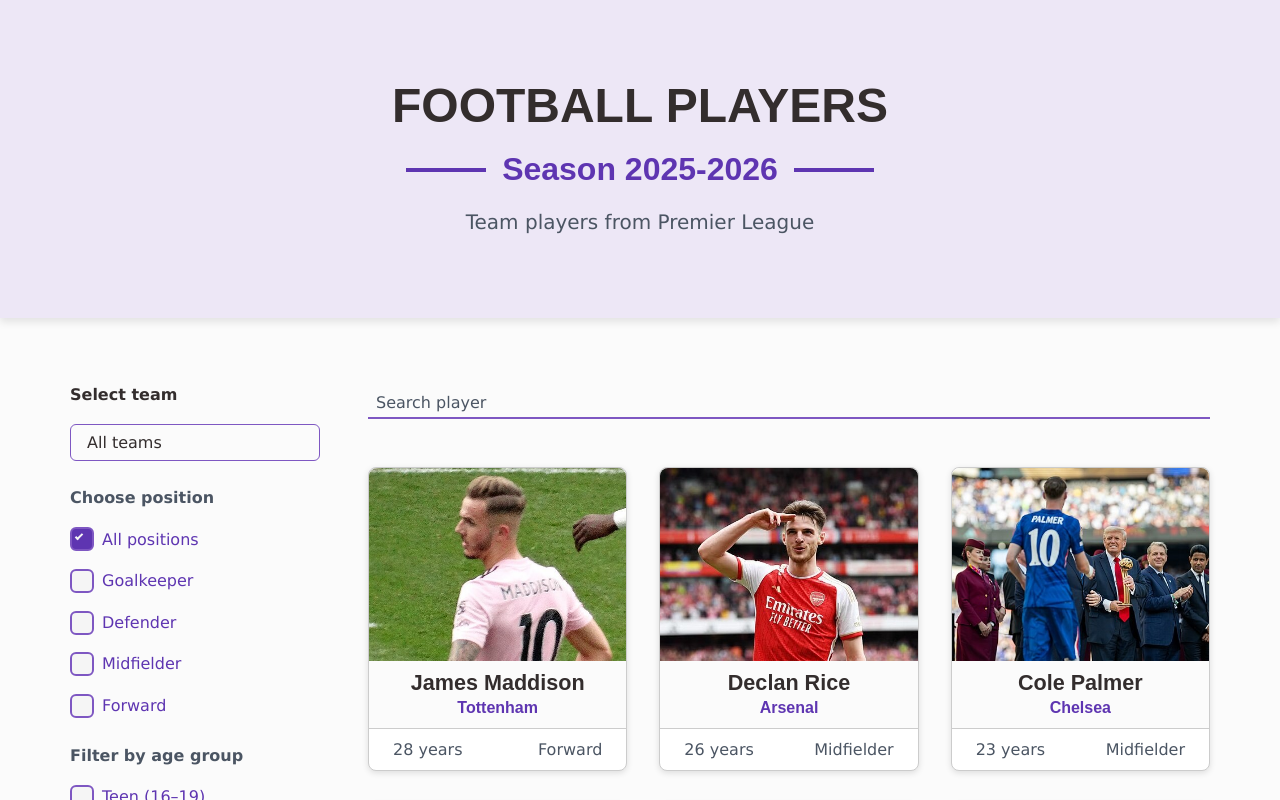
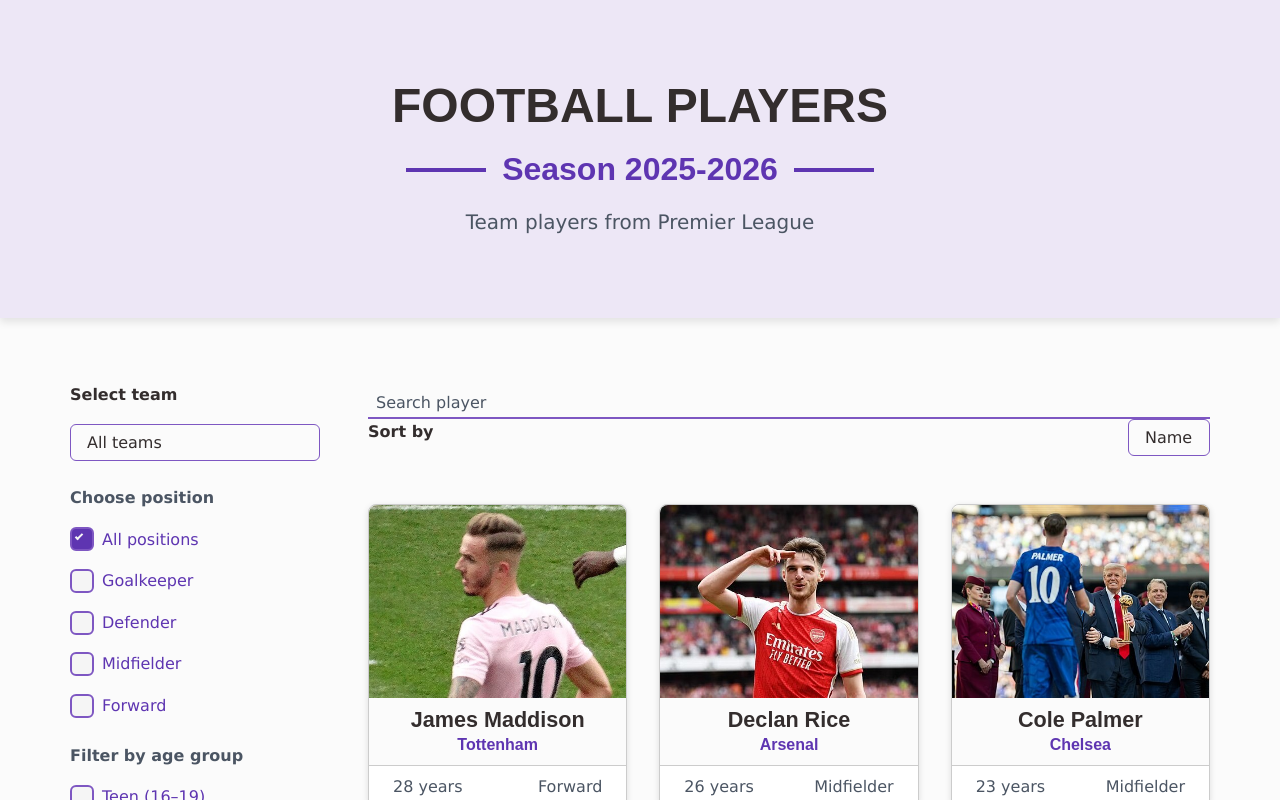
Before and after one commit to catalinbroinas/football-players, a React (Vite) app: page / in a window 1280 px wide. Shown: the top 800 px of the page. Built offline with nearby package versions, Linux system fonts and the light colour scheme.

Commit message:
feat(SortPlayers): add static UI

```diff
--- /dev/null
+++ b/src/components/Toolbar/SortPlayers.jsx
@@ -0,0 +1,29 @@
+
+function SortPlayers() {
+  const sortOptions = [
+    { id: 'name', label: 'Name', filter: null },
+    { id: 'team', label: 'Team', filter: null },
+    { id: 'age', label: 'Age', filter: null }
+  ];
+
+  return (
+    <div className="d-flex gap-3">
+      <label
+        htmlFor="select-sort"
+        className="text fw-bold w-100 mb-0"
+      >Sort by</label>
+
+      <select
+        id="select-sort"
+        name="sort"
+        className="form-outline form-select"
+      >
+        {sortOptions.map(option => (
+          <option key={option.id} value={option.id}>{option.label}</option>
+        ))}
+      </select>
+    </div>
+  );
+}
+
+export default SortPlayers;
--- a/src/sections/Toolbar.jsx
+++ b/src/sections/Toolbar.jsx
@@ -1,9 +1,11 @@
 import SearchBar from "../components/Toolbar/SearchBar";
+import SortPlayers from "../components/Toolbar/SortPlayers";
 
 function Toolbar() {
   return (
     <section className="toolbar">
       <SearchBar />
+      <SortPlayers  />
     </section>
   );
 }
```
